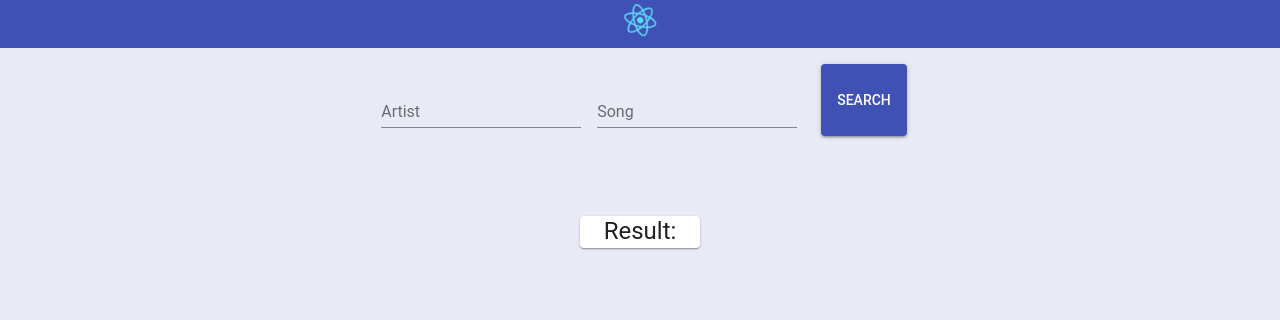
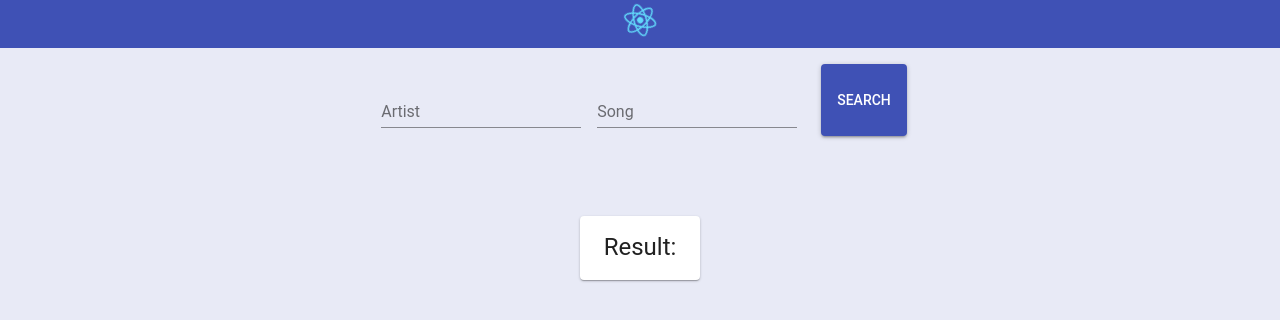
Before and after one commit to serrodcal-miscellaneous/reactJsPoC, a React (Create React App) app in the folder songs-finder/: page / in a window 1280 px wide. Shown: the top 320 px of the page. Built offline with nearby package versions, Linux system fonts and the light colour scheme.

Commit message:
Replaced whitespaces with url element. Adjusted margin and padding of panel.

```diff
--- a/songs-finder/src/App.js
+++ b/songs-finder/src/App.js
@@ -44,6 +44,10 @@ const styles = theme => ({
     marginTop: theme.spacing.unit * 10,
     marginLeft: theme.spacing.unit * 10,
     marginRight: theme.spacing.unit * 10,
+    paddingTop: theme.spacing.unit * 2,
+    paddingLeft: theme.spacing.unit * 10,
+    paddingRight: theme.spacing.unit * 10,
+    paddingBottom: theme.spacing.unit * 2,
   },
   button: {
     marginLeft: theme.spacing.unit * 2,
@@ -87,6 +91,8 @@ class App extends Component {
         open: true,
       });
     }else{
+      this.state.artist = this.state.artist.replace(/\s/g, "%20");
+      this.state.song = this.state.song.replace(/\s/g, "%20");
       fetch(API_URL + this.state.artist + '/' + this.state.song)
         .then(response => response.json())
         .then(data => this.setState({ lyric: data.lyrics }));
@@ -134,7 +140,7 @@ class App extends Component {
           <DialogTitle id="alert-dialog-title">Warning</DialogTitle>
           <DialogContent>
             <DialogContentText id="alert-dialog-description">
-              ¡Navajaso! hahaha, pero casi... anda, pon un artista y una canción, chalao...
+              The artist name or the title song can not empty.
             </DialogContentText>
           </DialogContent>
           <DialogActions>
@@ -149,8 +155,7 @@ class App extends Component {
               <Typography variant="h5" component="h3">
                 Result:
               </Typography>
-              <Typography component="p">
-                {this.state.lyric}
+              <Typography dangerouslySetInnerHTML={{__html: this.state.lyric}} component="p">
               </Typography>
             </Paper>
           </div>
```
